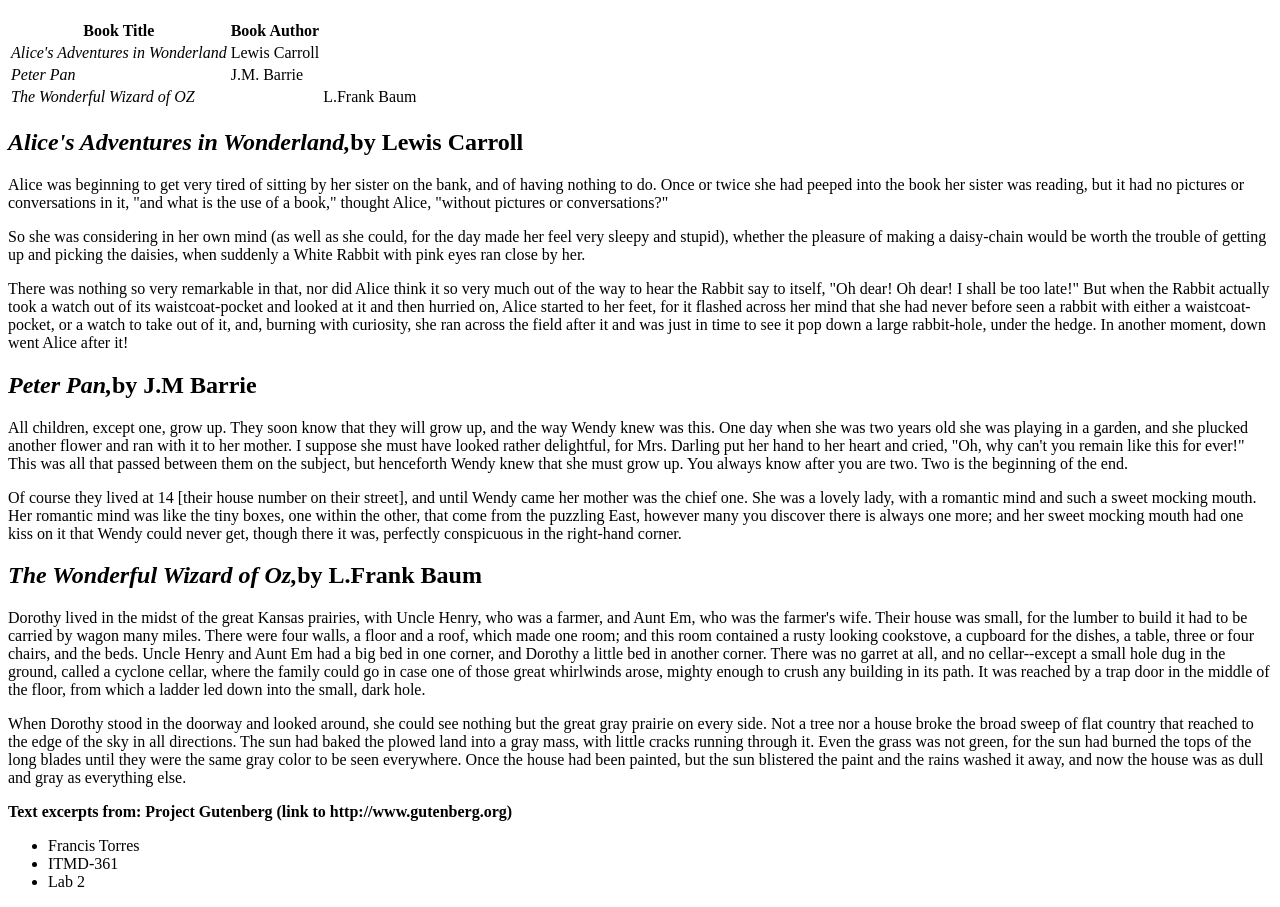
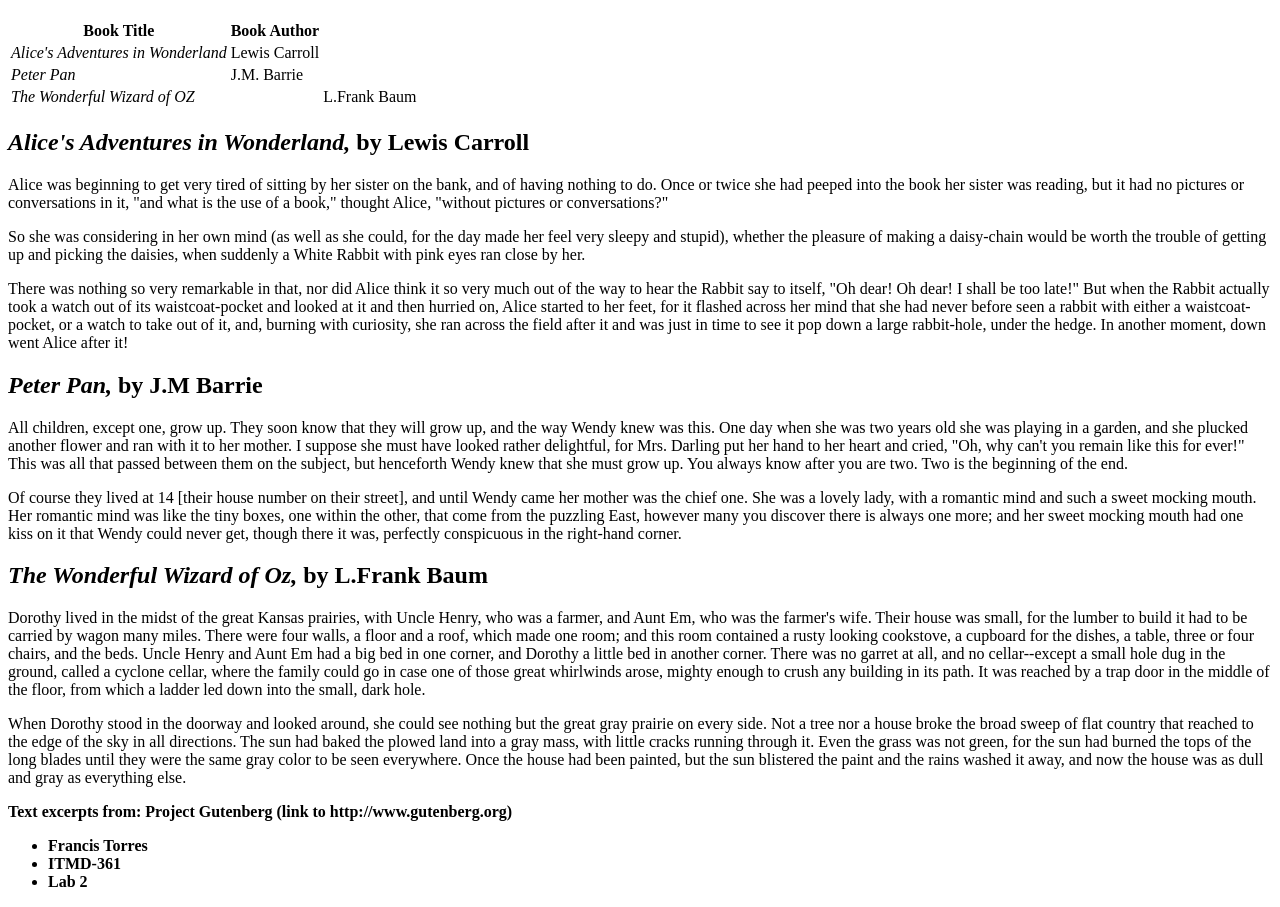
Before and after one commit to Francis-Torres/lab3, a plain HTML site: page index.html in a window 1280 px wide. Shown: the part 61-968 px from the top of the page. Drawn offline with Linux system fonts and the light colour scheme.

Commit message:
html errors fixed

```diff
--- a/index.html
+++ b/index.html
@@ -26,25 +26,25 @@
 				</tr>
 			</table>
 
-			<h2><em>Alice's Adventures in Wonderland,</em>by Lewis Carroll</h2>
+			<h2><em>Alice's Adventures in Wonderland, </em>by Lewis Carroll</h2>
 				<p>Alice was beginning to get very tired of sitting by her sister on the bank, and of having nothing to do. Once or twice she had peeped into the book her sister was reading, but it had no pictures or conversations in it, "and what is the use of a book," thought Alice, "without pictures or conversations?"</p>
 				<P>So she was considering in her own mind (as well as she could, for the day made her feel very sleepy and stupid), whether the pleasure of making a daisy-chain would be worth the trouble of getting up and picking the daisies, when suddenly a White Rabbit with pink eyes ran close by her.</p>
 				<p>There was nothing so very remarkable in that, nor did Alice think it so very much out of the way to hear the Rabbit say to itself, "Oh dear! Oh dear! I shall be too late!" But when the Rabbit actually took a watch out of its waistcoat-pocket and looked at it and then hurried on, Alice started to her feet, for it flashed across her mind that she had never before seen a rabbit with either a waistcoat-pocket, or a watch to take out of it, and, burning with curiosity, she ran across the field after it and was just in time to see it pop down a large rabbit-hole, under the hedge. In another moment, down went Alice after it!</p>
 
-			<h2><em>Peter Pan,</em>by J.M Barrie</h2>
+			<h2><em>Peter Pan, </em>by J.M Barrie</h2>
 				<p>All children, except one, grow up. They soon know that they will grow up, and the way Wendy knew was this. One day when she was two years old she was playing in a garden, and she plucked another flower and ran with it to her mother. I suppose she must have looked rather delightful, for Mrs. Darling put her hand to her heart and cried, "Oh, why can't you remain like this for ever!" This was all that passed between them on the subject, but henceforth Wendy knew that she must grow up. You always know after you are two. Two is the beginning of the end.</p>
 				<p>Of course they lived at 14 [their house number on their street], and until Wendy came her mother was the chief one. She was a lovely lady, with a romantic mind and such a sweet mocking mouth. Her romantic mind was like the tiny boxes, one within the other, that come from the puzzling East, however many you discover there is always one more; and her sweet mocking mouth had one kiss on it that Wendy could never get, though there it was, perfectly conspicuous in the right-hand corner.</p>
 
-			<h2><em>The Wonderful Wizard of Oz,</em>by L.Frank Baum</h2>
+			<h2><em>The Wonderful Wizard of Oz, </em>by L.Frank Baum</h2>
 				<p>Dorothy lived in the midst of the great Kansas prairies, with Uncle Henry, who was a farmer, and Aunt Em, who was the farmer's wife.  Their house was small, for the lumber to build it had to be carried by wagon many miles.  There were four walls, a floor and a roof, which made one room; and this room contained a rusty looking cookstove, a cupboard for the dishes, a table, three or four chairs, and the beds.  Uncle Henry and Aunt Em had a big bed in one corner, and Dorothy a little bed in another corner.  There was no garret at all, and no cellar--except a small hole dug in the ground, called a cyclone cellar, where the family could go in case one of those great whirlwinds arose, mighty enough to crush any building in its path.  It was reached by a trap door in the middle of the floor, from which a ladder led down into the small, dark hole.</p>
 				<p>When Dorothy stood in the doorway and looked around, she could see nothing but the great gray prairie on every side.  Not a tree nor a house broke the broad sweep of flat country that reached to the edge of the sky in all directions.  The sun had baked the plowed land into a gray mass, with little cracks running through it.  Even the grass was not green, for the sun had burned the tops of the long blades until they were the same gray color to be seen everywhere.  Once the house had been painted, but the sun blistered the paint and the rains washed it away, and now the house was as dull and gray as everything else.</p>
 
 			<p><strong>Text excerpts from: Project Gutenberg (link to http://www.gutenberg.org)</strong></p>
 
 			<ul>
-				<li><Storng>Francis Torres</strong></li>
-				<li><Storng>ITMD-361</strong></li>
-				<li><Storng>Lab 2</strong></li>
+				<li><strong>Francis Torres</strong></li>
+				<li><strong>ITMD-361</strong></li>
+				<li><strong>Lab 2</strong></li>
 			</ul>
 
 		</body>
```
